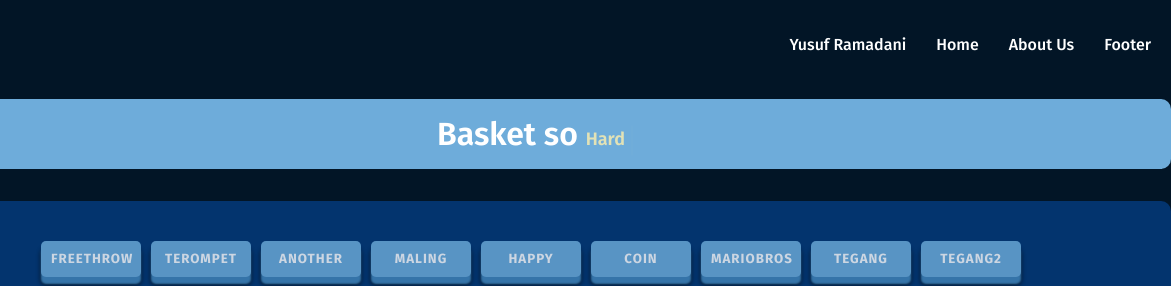
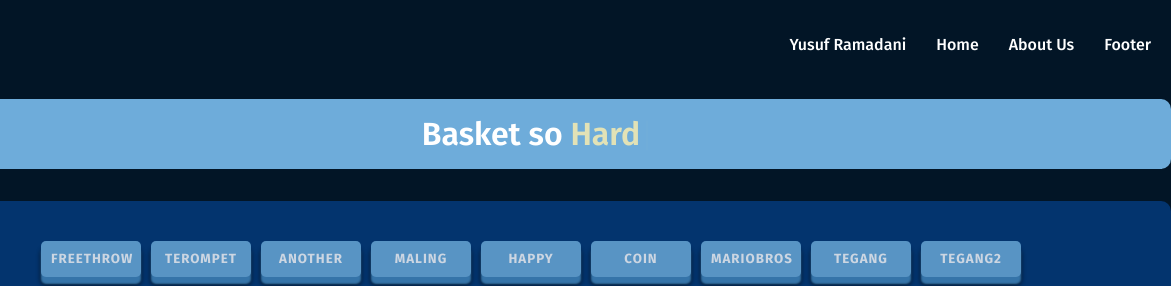
Before and after one commit to YusufRamadani2025/baksoundBaksketball, a plain HTML site: page index.html in a window 1280 px wide. Shown: the top 286 px of the page, 109-1280 px from the left. Drawn offline with nearby package versions, Linux system fonts and the light colour scheme.

Commit message:
Web Lanjutan Instan

```diff
--- a/style.css
+++ b/style.css
@@ -172,6 +172,7 @@
       .textberjalan .textjalan{
         color: #E2E2B6;
         position: relative;
+        font-size: 2rem;
       }
       .textberjalan .textjalan::before {
         content: "";
```
Also changed, not shown: index.html (line endings or trailing spaces).
